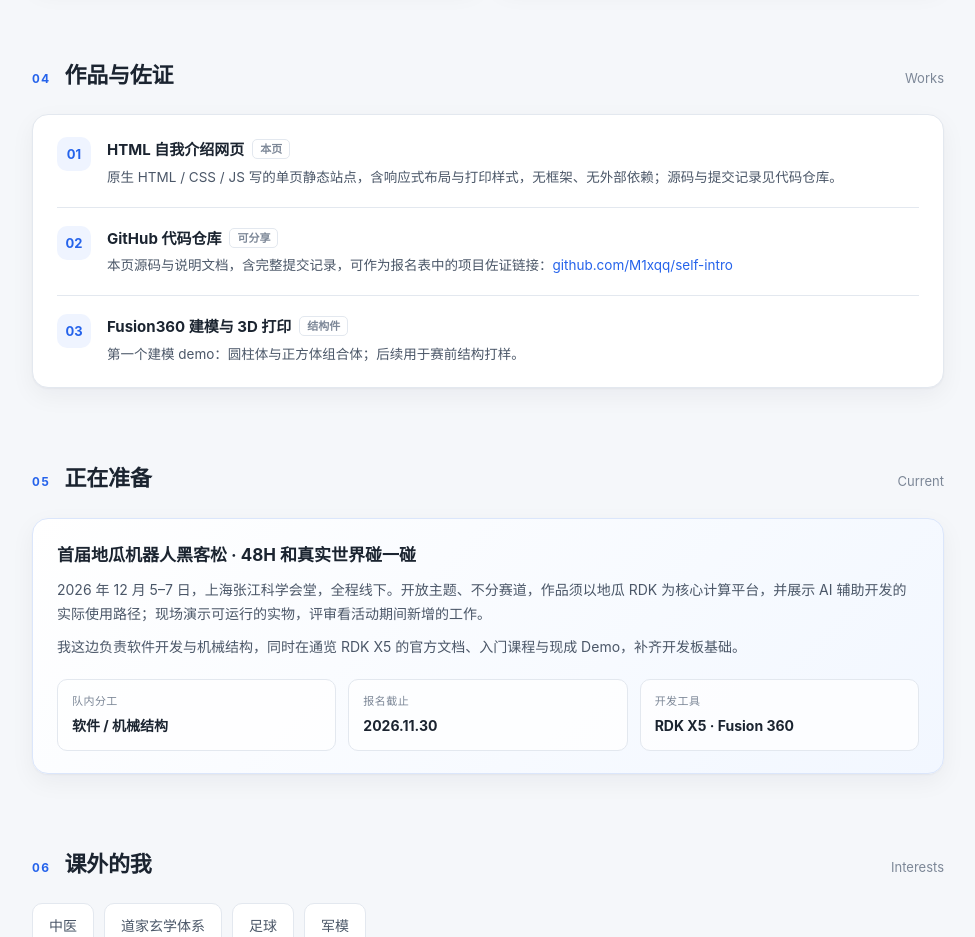
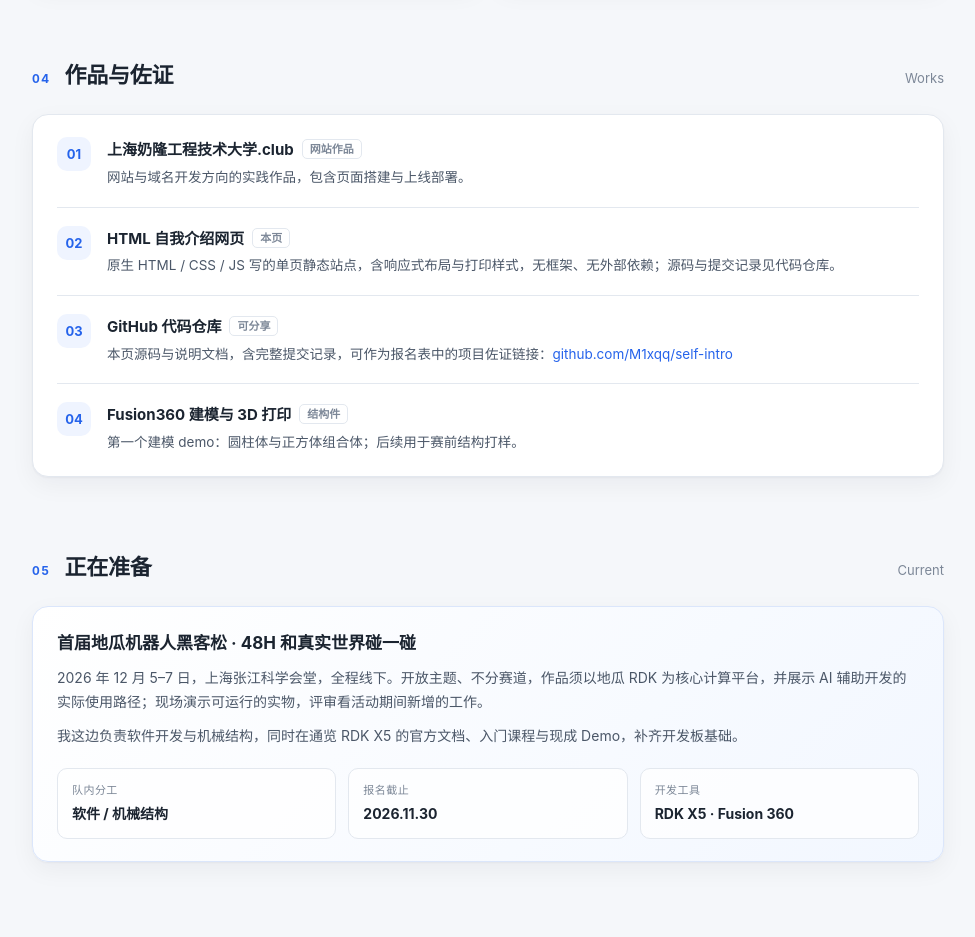
Before and after one commit to M1xqq/self-intro, a plain HTML site: page index.html in a window 1280 px wide. Shown: the part 1700-2637 px from the top of the page, without its empty margins (152-1127 px from the left). Drawn offline with Linux system fonts and the light colour scheme.

Commit message:
feat: 作品区补充个人网站

```diff
--- a/index.html
+++ b/index.html
@@ -244,19 +244,26 @@
       <div class="work">
         <div class="work-idx">01</div>
         <div>
+          <div class="work-title">上海奶隆工程技术大学.club<span class="work-kind">网站作品</span></div>
+          <div class="work-desc">网站与域名开发方向的实践作品，包含页面搭建与上线部署。</div>
+        </div>
+      </div>
+      <div class="work">
+        <div class="work-idx">02</div>
+        <div>
           <div class="work-title">HTML 自我介绍网页<span class="work-kind">本页</span></div>
           <div class="work-desc">原生 HTML / CSS / JS 写的单页静态站点，含响应式布局与打印样式，无框架、无外部依赖；源码与提交记录见代码仓库。</div>
         </div>
       </div>
       <div class="work">
-        <div class="work-idx">02</div>
+        <div class="work-idx">03</div>
         <div>
           <div class="work-title">GitHub 代码仓库<span class="work-kind">可分享</span></div>
           <div class="work-desc">本页源码与说明文档，含完整提交记录，可作为报名表中的项目佐证链接：<a href="https://github.com/M1xqq/self-intro" style="color:var(--accent)" target="_blank" rel="noopener">github.com/M1xqq/self-intro</a></div>
         </div>
       </div>
       <div class="work">
-        <div class="work-idx">03</div>
+        <div class="work-idx">04</div>
         <div>
           <div class="work-title">Fusion360 建模与 3D 打印<span class="work-kind">结构件</span></div>
           <div class="work-desc">第一个建模 demo：圆柱体与正方体组合体；后续用于赛前结构打样。</div>
```
